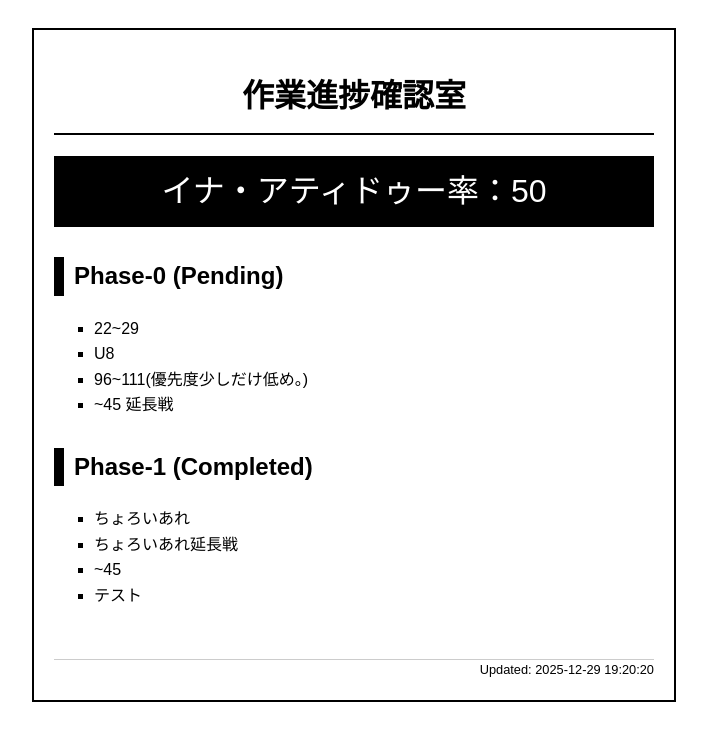
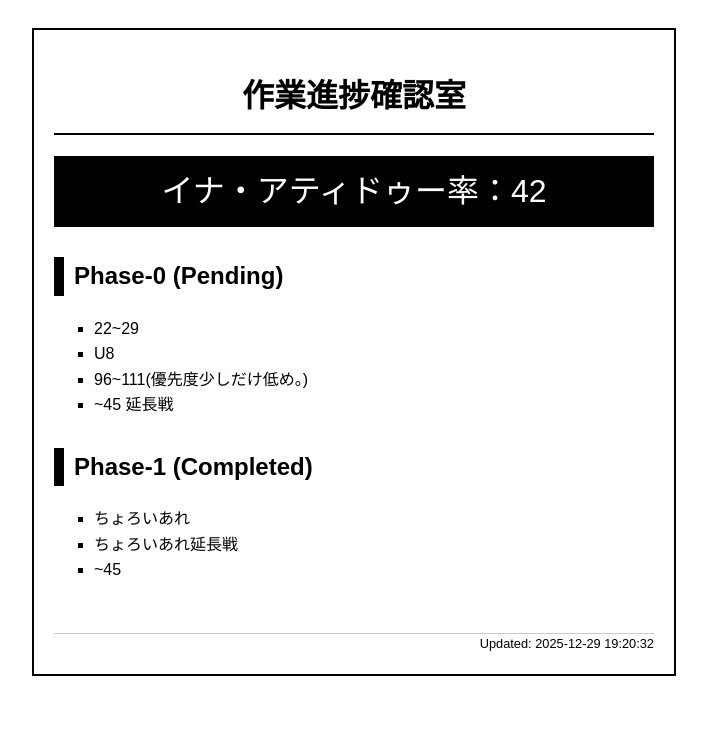
Before and after one commit to xapaQ/todo, a plain HTML site: page index.html in a window 1280 px wide. Shown: the whole page, without its empty margins (286-993 px from the left). Drawn offline with Linux system fonts and the light colour scheme.

Commit message:
Update ToDo Status

```diff
--- a/index.html
+++ b/index.html
@@ -18,16 +18,16 @@
             <body>
                 <div class="container">
                     <h1>作業進捗確認室</h1>
-                    <div class="rate">イナ・アティドゥー率：50</div>
+                    <div class="rate">イナ・アティドゥー率：42</div>
                     <div class="section">
                         <h2>Phase-0 (Pending)</h2>
                         <ul><li>22~29</li><li>U8</li><li>96~111(優先度少しだけ低め。)</li><li>~45 延長戦</li></ul>
                     </div>
                     <div class="section">
                         <h2>Phase-1 (Completed)</h2>
-                        <ul><li>ちょろいあれ</li><li>ちょろいあれ延長戦</li><li>~45</li><li>テスト</li></ul>
+                        <ul><li>ちょろいあれ</li><li>ちょろいあれ延長戦</li><li>~45</li></ul>
                     </div>
-                    <footer>Updated: 2025-12-29 19:20:20</footer>
+                    <footer>Updated: 2025-12-29 19:20:32</footer>
                 </div>
             </body>
             </html>
```
